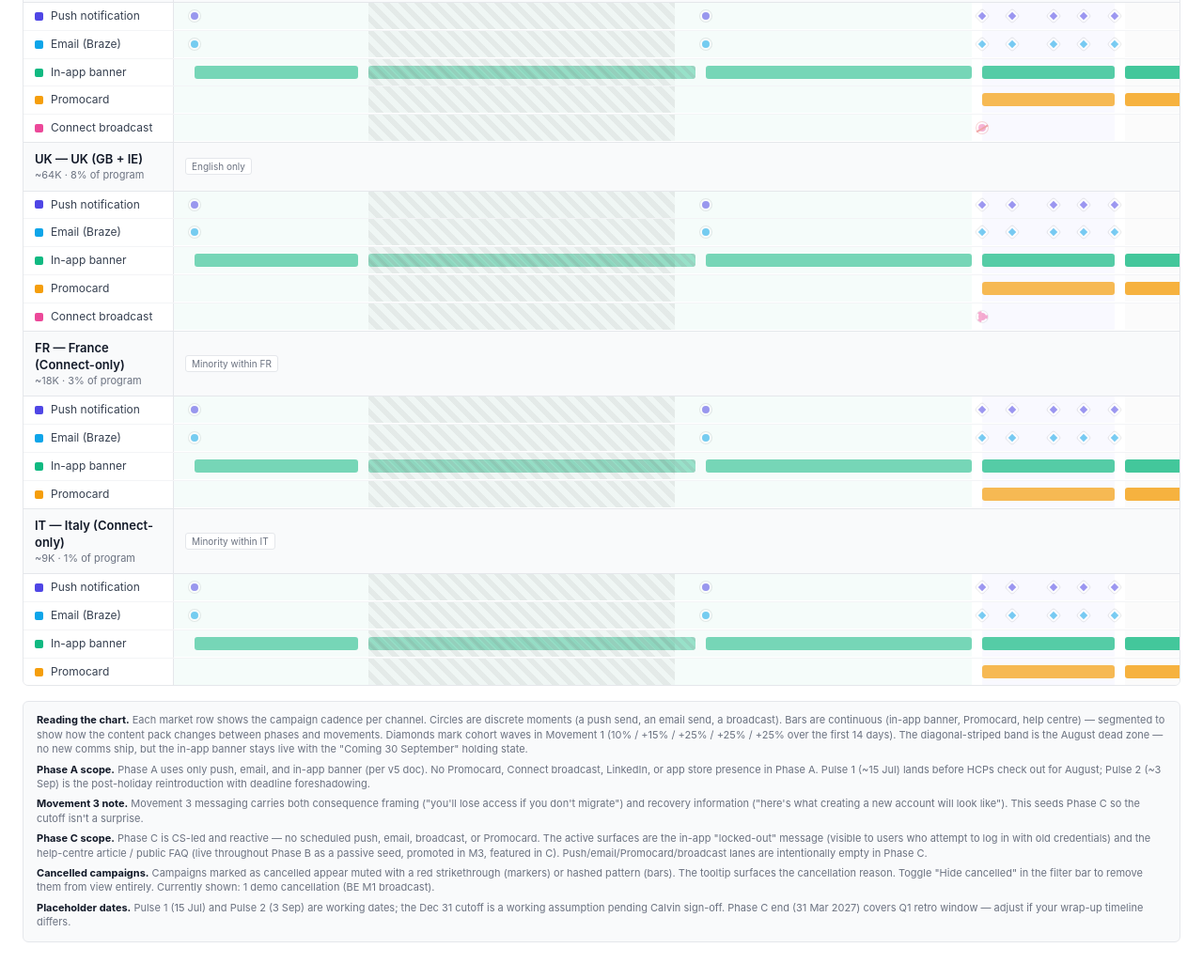
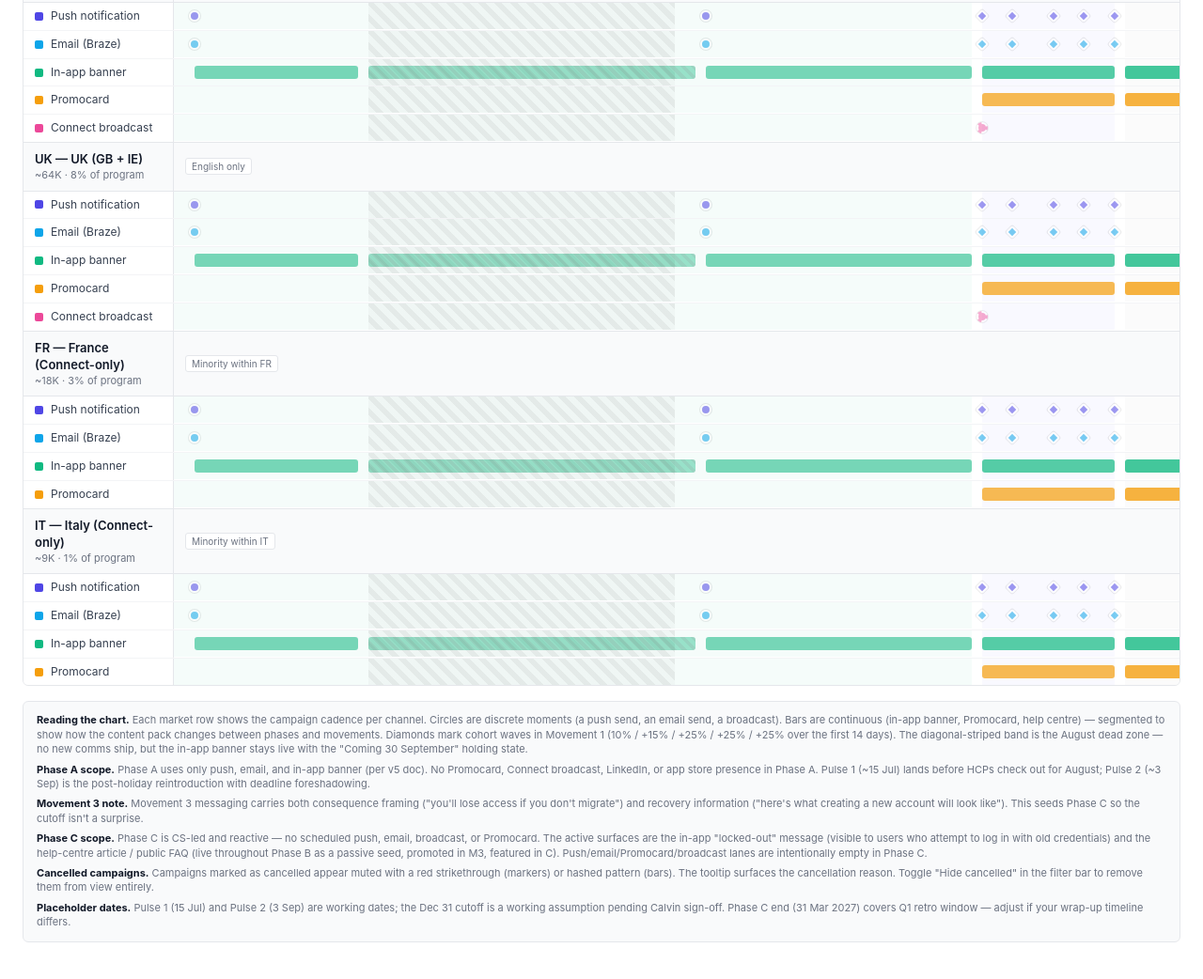
Before and after one commit to dcbrigham/one-account-timeline, a website: page index.html in a window 1280 px wide. Shown: the part 1071-2113 px from the top of the page at 94% size. Drawn offline with Linux system fonts and the light colour scheme.

Commit message:
Update index.html

```diff
--- a/index.html
+++ b/index.html
@@ -220,7 +220,7 @@ body { padding: 20px 24px 40px; }
   <div class="footnote"><strong>Phase A scope.</strong> Phase A uses only push, email, and in-app banner (per v5 doc). No Promocard, Connect broadcast, LinkedIn, or app store presence in Phase A. Pulse 1 (~15 Jul) lands before HCPs check out for August; Pulse 2 (~3 Sep) is the post-holiday reintroduction with deadline foreshadowing.</div>
   <div class="footnote"><strong>Movement 3 note.</strong> Movement 3 messaging carries both consequence framing ("you'll lose access if you don't migrate") and recovery information ("here's what creating a new account will look like"). This seeds Phase C so the cutoff isn't a surprise.</div>
   <div class="footnote"><strong>Phase C scope.</strong> Phase C is CS-led and reactive — no scheduled push, email, broadcast, or Promocard. The active surfaces are the in-app "locked-out" message (visible to users who attempt to log in with old credentials) and the help-centre article / public FAQ (live throughout Phase B as a passive seed, promoted in M3, featured in C). Push/email/Promocard/broadcast lanes are intentionally empty in Phase C.</div>
-  <div class="footnote"><strong>Cancelled campaigns.</strong> Campaigns marked as cancelled appear muted with a red strikethrough (markers) or hashed pattern (bars). The tooltip surfaces the cancellation reason. Toggle "Hide cancelled" in the filter bar to remove them from view entirely. Currently shown: 1 demo cancellation (BE M1 broadcast).</div>
+  <div class="footnote"><strong>Cancelled campaigns.</strong> Campaigns marked as cancelled appear muted with a red strikethrough (markers) or hashed pattern (bars). The tooltip surfaces the cancellation reason. Toggle "Hide cancelled" in the filter bar to remove them from view entirely.</div>
   <div class="footnote"><strong>Placeholder dates.</strong> Pulse 1 (15 Jul) and Pulse 2 (3 Sep) are working dates; the Dec 31 cutoff is a working assumption pending Calvin sign-off. Phase C end (31 Mar 2027) covers Q1 retro window — adjust if your wrap-up timeline differs.</div>
 </div>
 
@@ -336,7 +336,7 @@ const broadcastEvents = {
   ],
   // Others get optional treatment — show as muted single broadcast
   DE: [{ day: 79, label: 'Launch broadcast (optional)', cohort: 'All DE Connect-only', purpose: 'Optional under Model C. Decision pending DE Connect ops.' }],
-  BE: [{ day: 79, label: 'Launch broadcast (optional)', cohort: 'All BE Connect-only', purpose: 'Optional. Dual-language consideration if used.', status: 'cancelled', cancellationReason: 'Demo cancellation — BE team decided against broadcast in M1 to test the cancelled state visual. Replace with real reason when actually cancelled.' }],
+  BE: [{ day: 79, label: 'Launch broadcast (optional)', cohort: 'All BE Connect-only', purpose: 'Optional. Dual-language consideration if used.' }],
   UK: [{ day: 79, label: 'Launch broadcast (optional)', cohort: 'All UK Connect-only', purpose: 'Optional under Model C.' }],
   FR: [],
   IT: []
```
